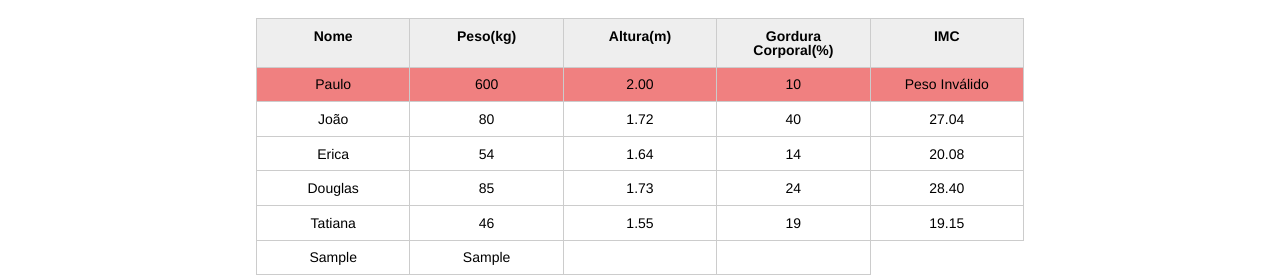
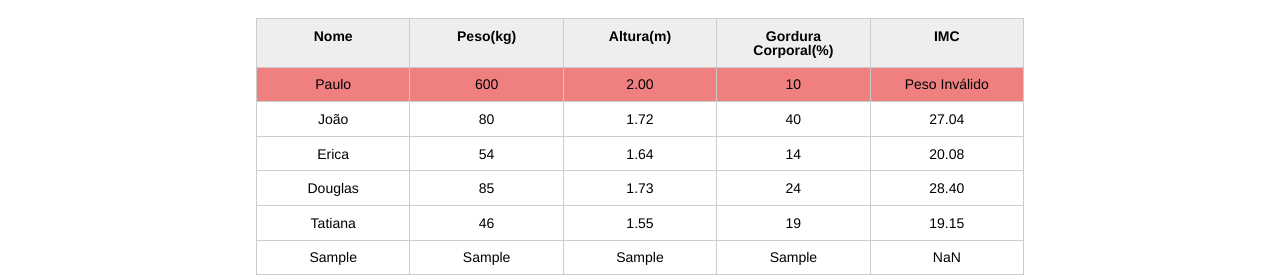
Before and after one commit to luanmarquess/JavaScript, a plain HTML site: page JavaScript Programando na linguagem da web/introducao-javascript/index.html in a window 1280 px wide. Both pictures are taken after typing "Sample", "Sample", "Sample", "Sample" into the empty fields and a click on the button "Adicionar". Shown: the part 123-402 px from the top of the page. Drawn offline with Linux system fonts and the light colour scheme.

Commit message:
sync folder

```diff
--- a/JavaScript Programando na linguagem da web/introducao-javascript/index.html
+++ b/JavaScript Programando na linguagem da web/introducao-javascript/index.html
@@ -94,6 +94,7 @@
 				<button id="adicionar-paciente" class="botao bto-principal">Adicionar</button>
 			</form>
 		</section>
-<script src="js/principal.js"></script>
+<script src="js/calcula-imc.js"></script>
+<script src="js/form.js"></script>
 	</body>
 </html>
--- a/JavaScript Programando na linguagem da web/introducao-javascript/js/principal.js
+++ b/JavaScript Programando na linguagem da web/introducao-javascript/js/calcula-imc.js
@@ -39,42 +39,9 @@ for (var i = 0; i < pacientes.length; i++){
 
 }
 
-var botaoAdicionar = document.querySelector("#adicionar-paciente");
+function calculaImc(peso, altura){
+    var imc = 0;
 
-
-
-
-botaoAdicionar.addEventListener("click", function(event){
-    event.preventDefault();
-
-    console.log("botao está funcionando");
-
-    var form = document.querySelector("#addrow");
-
-    var nome = form.nome.value;
-    var peso = form.peso.value;
-    var altura = form.altura.value;
-    var gordura = form.gordura.value;
-
-    var pacienteTr = document.createElement("tr");
-    var nomeTd = document.createElement("td");
-    var pesoTd = document.createElement("td");
-    var alturaTd = document.createElement("td");
-    var gorduraTd = document.createElement("td");
-
-    nomeTd.textContent = nome;
-    pesoTd.textContent = peso;
-    altura.textContent = altura;
-    gordura.textContent = gordura;
-
-    pacienteTr.appendChild(nomeTd);
-    pacienteTr.appendChild(pesoTd);
-    pacienteTr.appendChild(alturaTd);
-    pacienteTr.appendChild(gorduraTd);
-
-   var tabela = document.querySelector("#tabela-pacientes");
-
-   tabela.appendChild(pacienteTr);
-});
-
-console.log(botaoAdicionar);
+    imc = peso / (altura * altura);
+    return imc.toFixed(2);
+}
--- /dev/null
+++ b/JavaScript Programando na linguagem da web/introducao-javascript/js/form.js
@@ -0,0 +1,36 @@
+var botaoAdicionar = document.querySelector("#adicionar-paciente");
+    botaoAdicionar.addEventListener("click", function(event){
+    event.preventDefault();
+
+    console.log("botao está funcionando");
+
+    var form = document.querySelector("#addrow");
+
+    var nome = form.nome.value;
+    var peso = form.peso.value;
+    var altura = form.altura.value;
+    var gordura = form.gordura.value;
+
+    var pacienteTr = document.createElement("tr");
+    var nomeTd = document.createElement("td");
+    var pesoTd = document.createElement("td");
+    var alturaTd = document.createElement("td");
+    var gorduraTd = document.createElement("td");
+    var imcTd = document.createElement("td");
+
+    nomeTd.textContent = nome;
+    pesoTd.textContent = peso;
+    alturaTd.textContent = altura;
+    gorduraTd.textContent = gordura;
+    imcTd.textContent = calculaImc(peso,altura);
+
+    pacienteTr.appendChild(nomeTd);
+    pacienteTr.appendChild(pesoTd);
+    pacienteTr.appendChild(alturaTd);
+    pacienteTr.appendChild(gorduraTd);
+    pacienteTr.appendChild(imcTd);
+
+   var tabela = document.querySelector("#tabela-pacientes");
+
+   tabela.appendChild(pacienteTr);
+});
```
